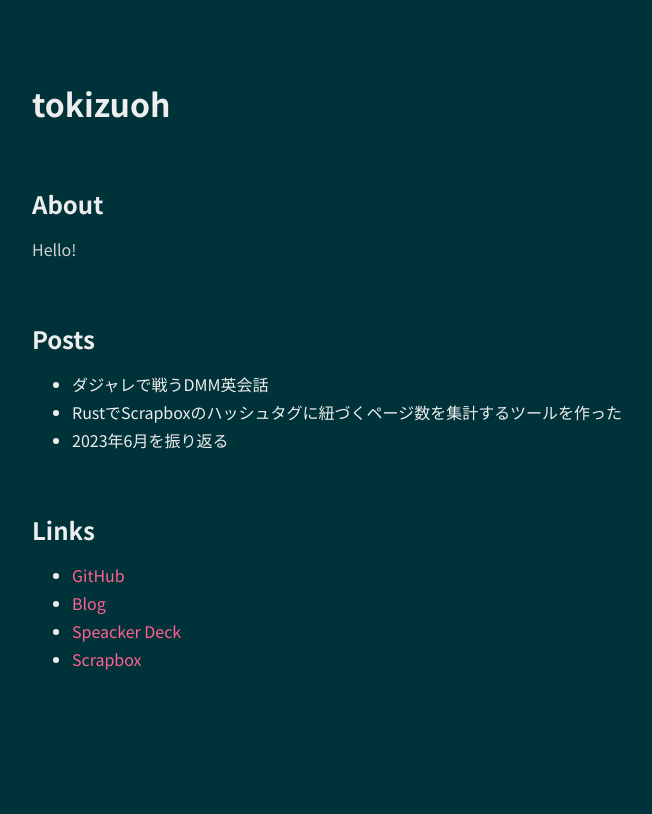
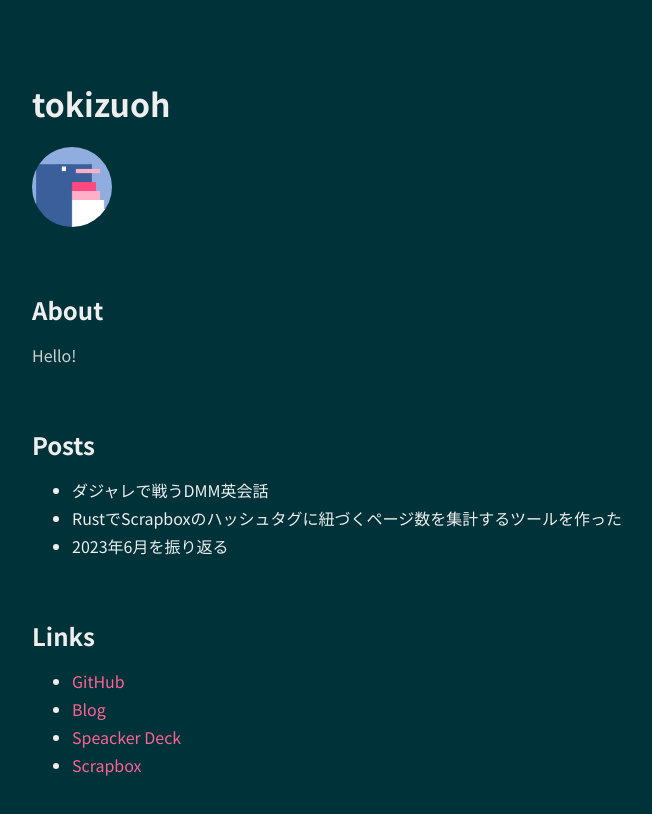
Before and after one commit to tokizuoh/info-tokizuoh-dev, a SvelteKit app: page / in a window 1280 px wide. Shown: the top 814 px of the page, without its empty margins (208-860 px from the left). Built offline with nearby package versions, Linux system fonts and the light colour scheme.

Commit message:
add icon

```diff
--- a/src/routes/+page.svelte
+++ b/src/routes/+page.svelte
@@ -3,6 +3,9 @@
 </script>
 
 <h1>tokizuoh</h1>
+<p>
+    <img id="icon" src="/icon.png" alt="Deformed penguin illustration">
+</p>
 
 <h2>About</h2>
 <p>Hello!</p>
@@ -38,6 +41,11 @@
     font-family: 'Noto Sans JP', sans-serif;
 }
 
+#icon {
+    border-radius:50%;
+    width: 10%;
+}
+
 li {
     margin-bottom: 4px;
 }
```
Also changed, not shown: static/icon.png (added).
